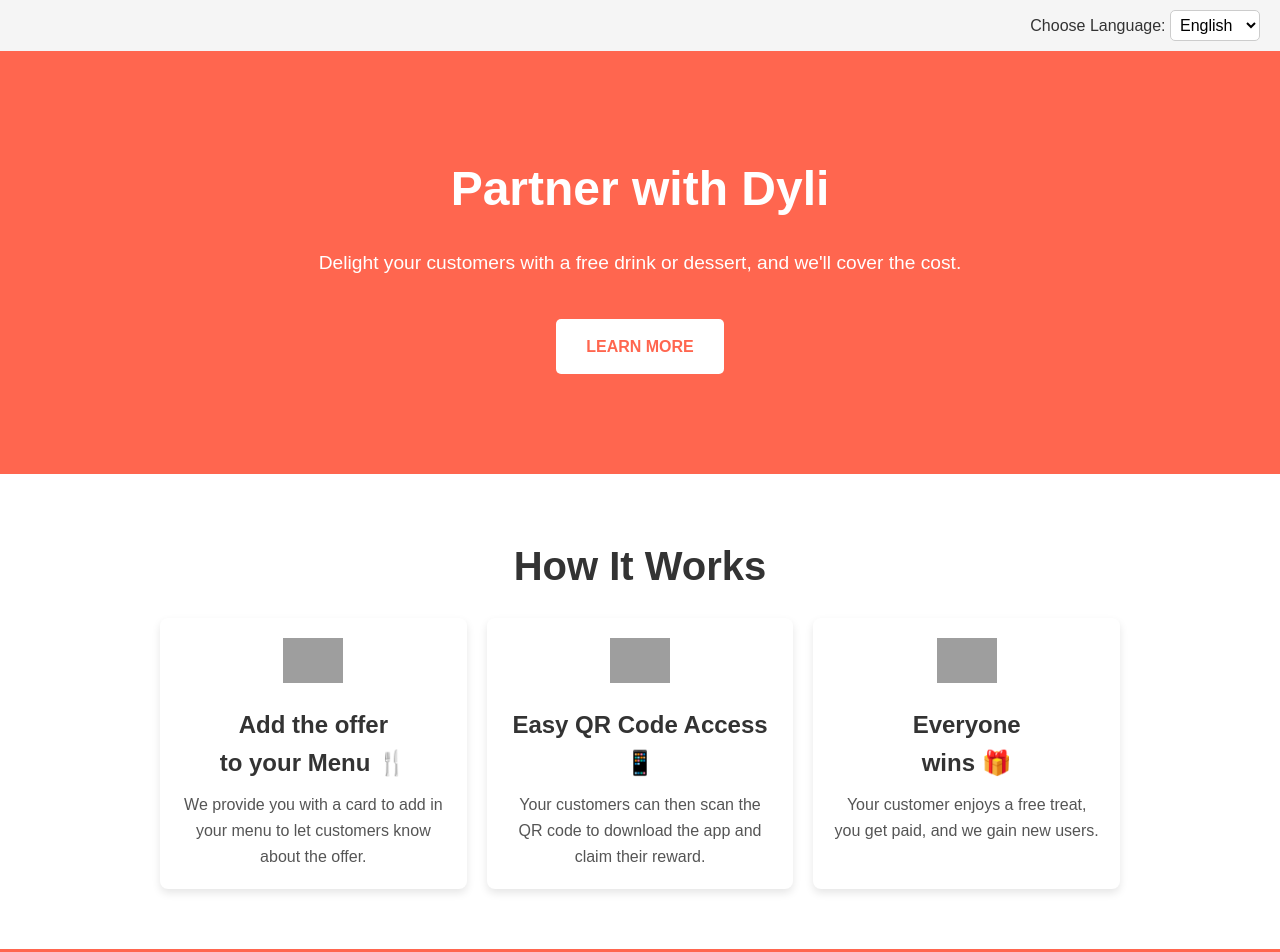
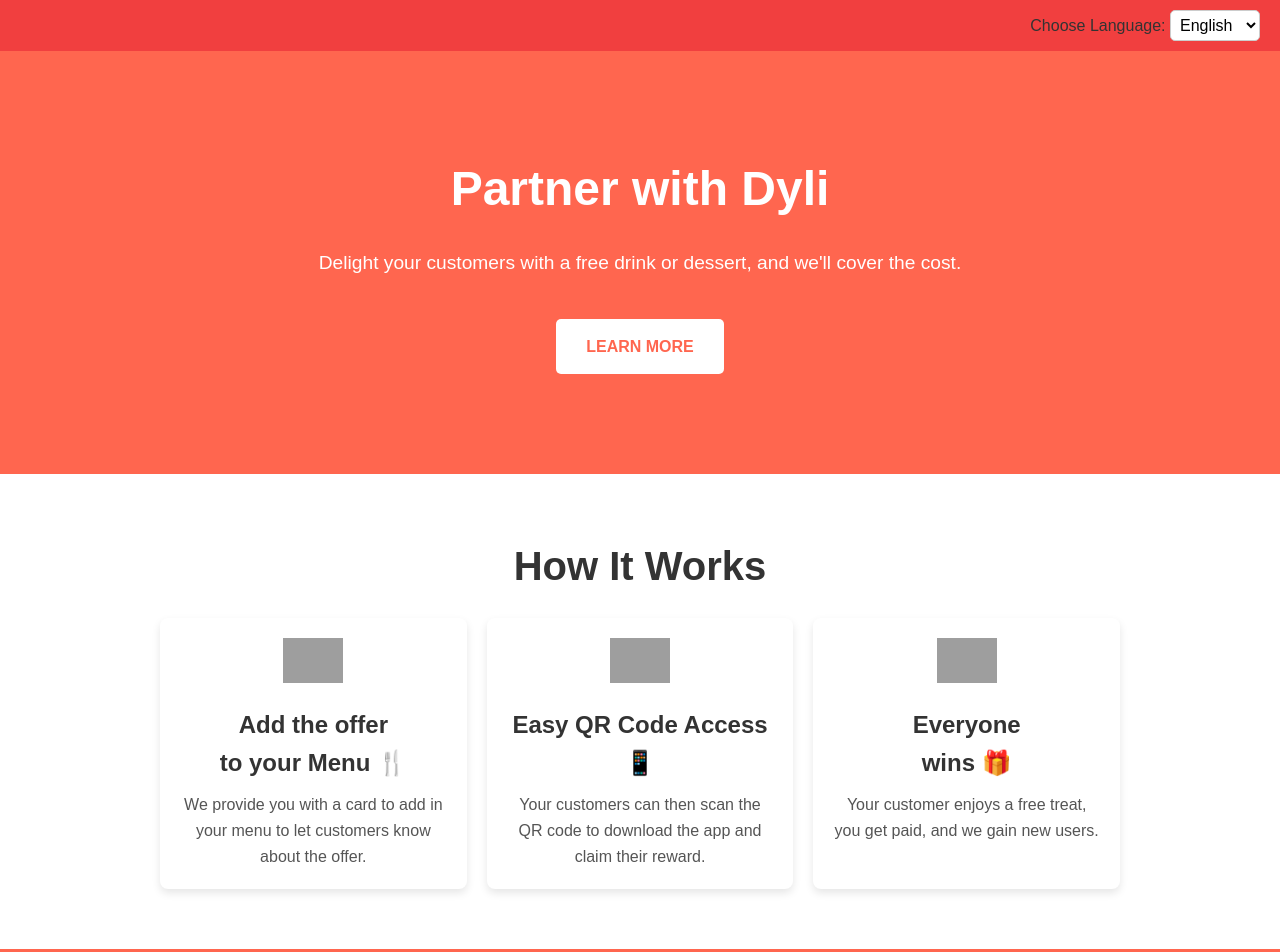
Before and after one commit to Teddy-wd/dyli.github.io, a plain HTML site: page partnerships.html in a window 1280 px wide. Shown: the top 952 px of the page. Drawn offline with Linux system fonts and the light colour scheme; grey boxes are pictures that could not be loaded; a web font is replaced by a local one.

Commit message:
Update partnerships.html

```diff
--- a/partnerships.html
+++ b/partnerships.html
@@ -22,14 +22,14 @@
             box-sizing: border-box;
         }
         body {
-            font-family: Arial, sans-serif;
+            font-family: DM sans, sans-serif;
             color: #333;
             line-height: 1.6;
         }
         .language-switcher {
             text-align: right;
             padding: 10px 20px;
-            background: #f5f5f5;
+            background: #f13f3f;
         }
         .language-switcher select {
             padding: 5px;
```
